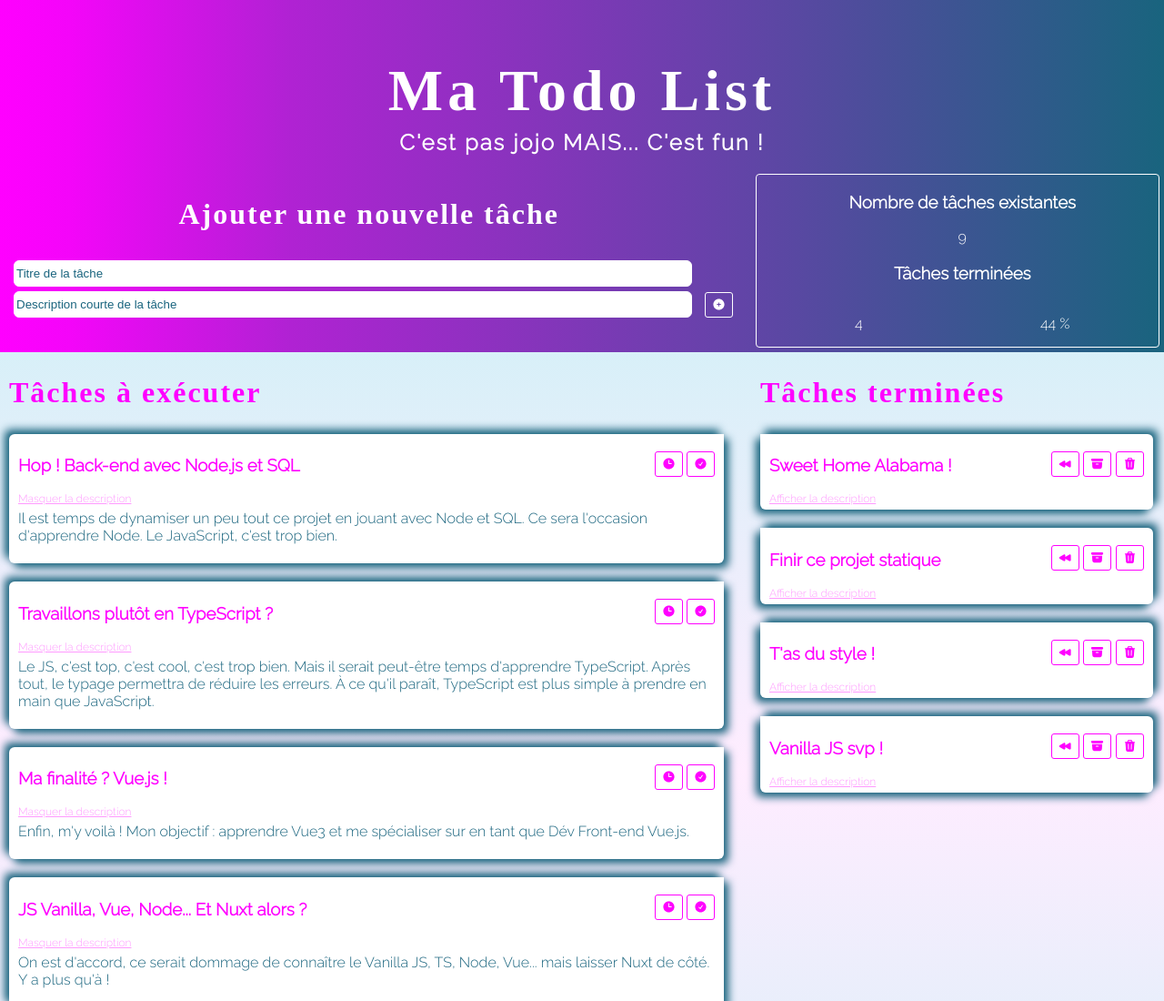
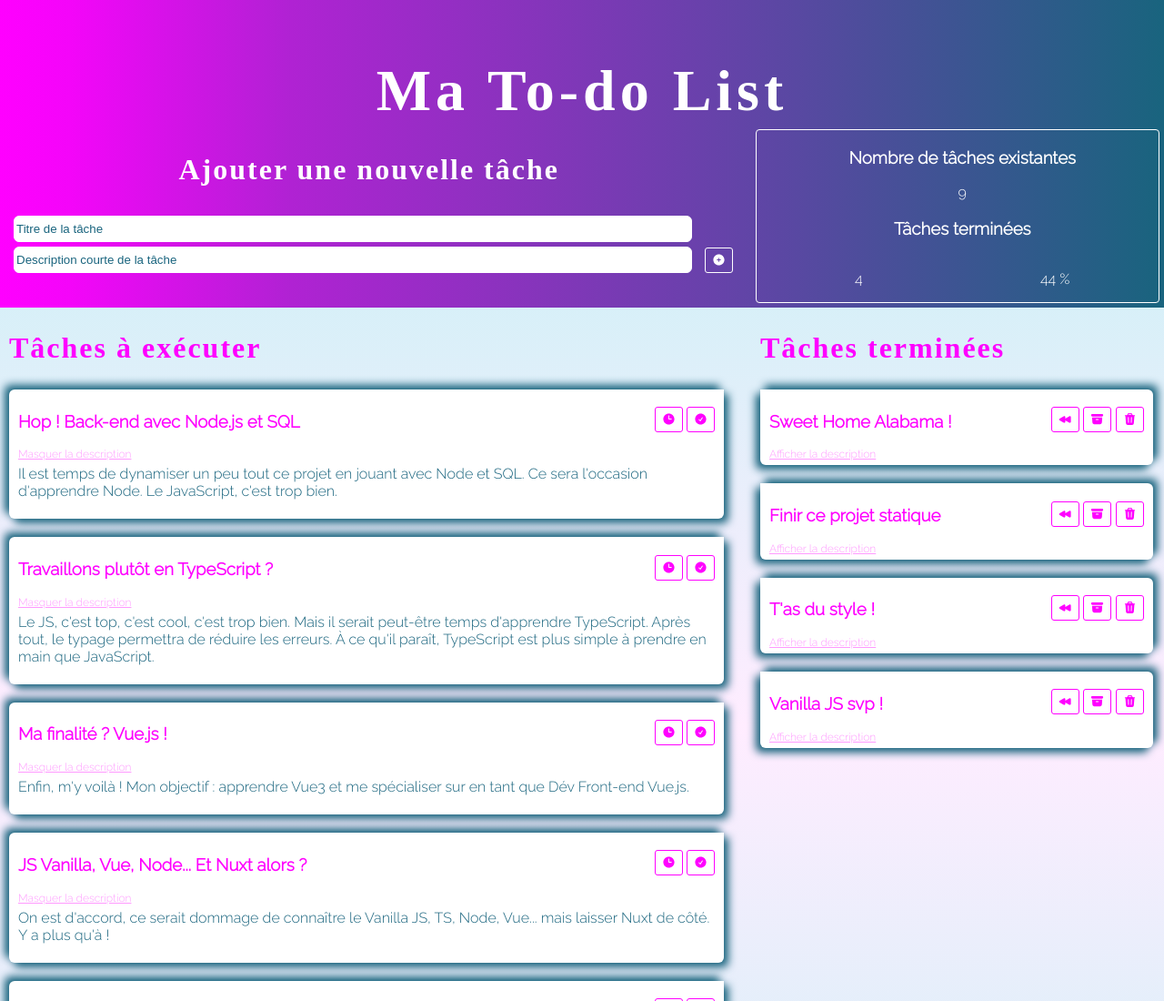
Before and after one commit to CesarMoroPro/todo-list-js, a website with bundled scripts: page index.html in a window 1280 px wide. Shown: the top 1100 px of the page at 91% size. Built offline with nearby package versions, Linux system fonts and the light colour scheme; a web font is replaced by a local one.

Commit message:
Correction faute de frappe et header

```diff
--- a/index.html
+++ b/index.html
@@ -18,12 +18,11 @@
         <link rel="preconnect" href="https://fonts.gstatic.com" crossorigin>
         <link href="https://fonts.googleapis.com/css2?family=Raleway:wght@300&display=swap" rel="stylesheet">
 
-        <title>Todo List - HTML / CSS training</title>
+        <title>To-do List - HTML / CSS training</title>
 </head>
 <body>
         <header>
-                <h1>Ma Todo List</h1>
-                <h2 id="slogan">C'est pas jojo MAIS... C'est fun !</h2>
+                <h1>Ma To-do List</h1>
 
                 <section id="top">
                         <div id="top__left">
```
Also changed, not shown: 1 other file.
